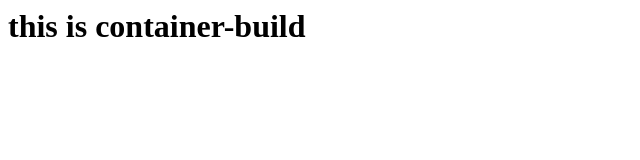
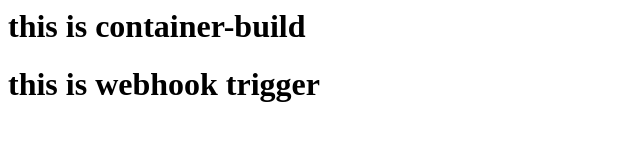
Before and after one commit to jyothsna1991/cintainer-builb, a plain HTML site: page index.html in a window 1280 px wide. Shown: the whole page, without its empty margins (0-640 px from the left). Drawn offline with Linux system fonts and the light colour scheme.

Commit message:
update to the hook line

```diff
--- a/index.html
+++ b/index.html
@@ -1 +1,2 @@
 <h1>this is container-build</h1>
+<h1>this is webhook trigger</h2>
```
